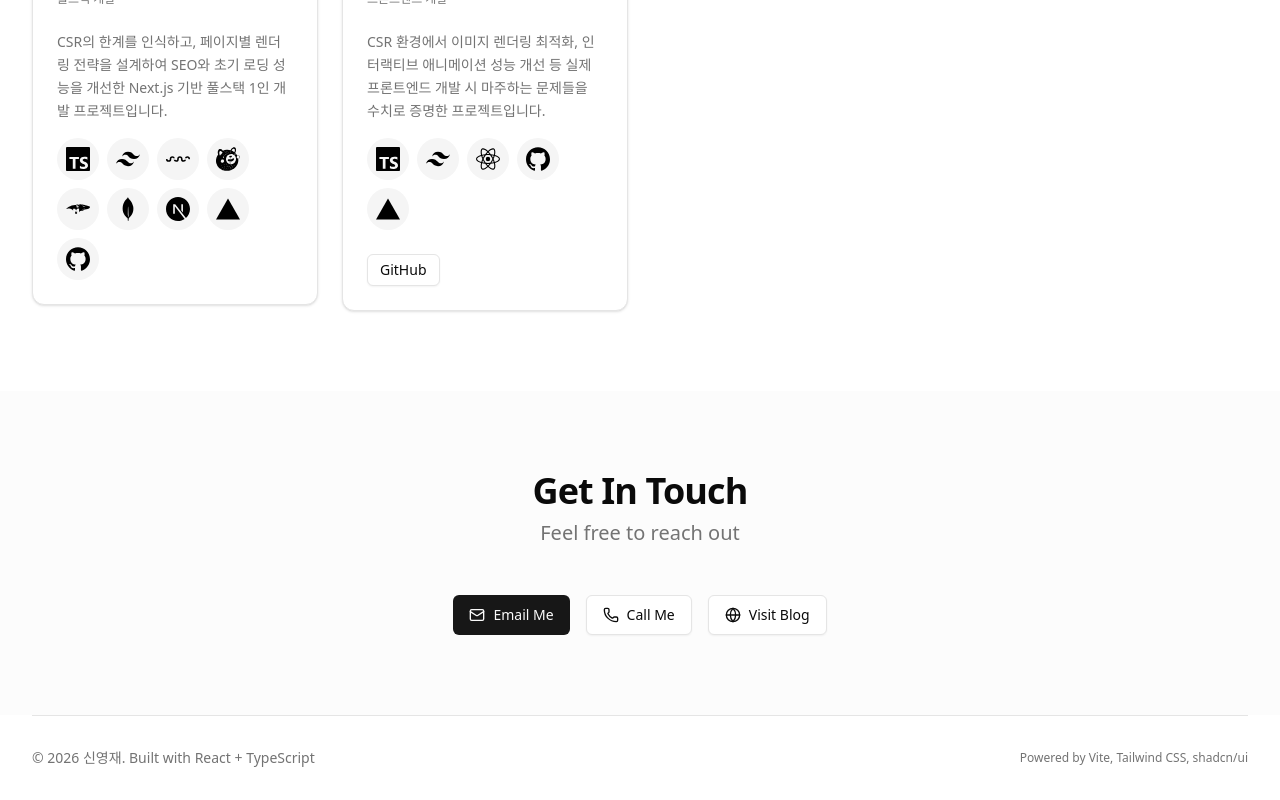
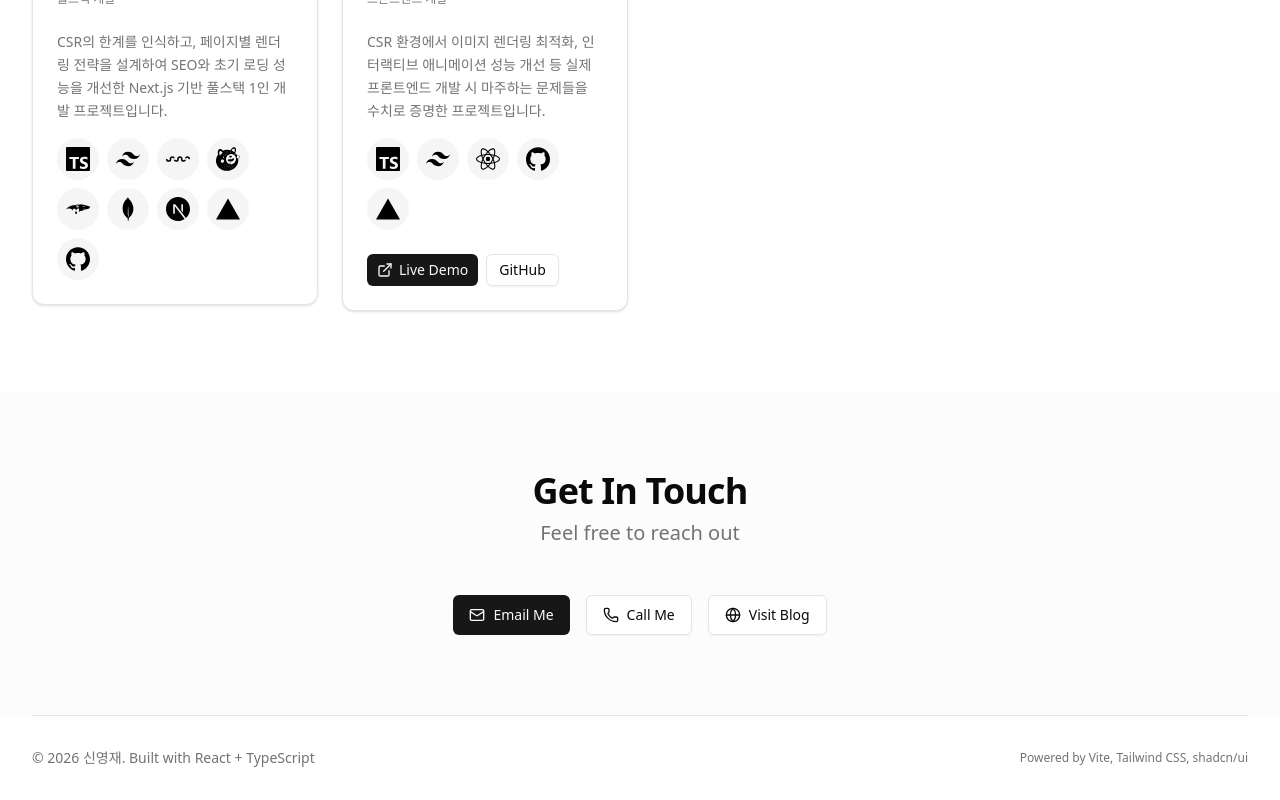
Before and after one commit to rhsiddlsidhd/portfolio2026, a React (Vite) app: page / in a window 1280 px wide. Shown: the part 2125-2925 px from the top of the page. Built offline with nearby package versions, Linux system fonts and the light colour scheme.

Commit message:
feat(project): update deploy URL and refine project detail UI

```diff
--- a/src/data/projects.json
+++ b/src/data/projects.json
@@ -52,7 +52,7 @@
     "description": "CSR 환경에서 이미지 렌더링 최적화, 인터랙티브 애니메이션 성능 개선 등 실제 프론트엔드 개발 시 마주하는 문제들을 수치로 증명한 프로젝트입니다.",
     "skills": ["typescript", "tailwindcss", "react", "github", "vercel"],
     "thumbnailUrl": "/images/projects/Portfolio2026/webp/Portfolio2026_1280w.webp",
-    "deployUrl": null,
+    "deployUrl": "https://portfolio2026-2nbc.vercel.app/",
     "githubUrl": "https://github.com/rhsiddlsidhd/portfolio2026",
     "startDate": "2026-01-10",
     "endDate": null,
--- a/src/pages/Project.tsx
+++ b/src/pages/Project.tsx
@@ -85,7 +85,7 @@ const Project = () => {
         {/* 스크롤 영역 */}
         <div className="flex-1 overflow-y-auto">
           {/* 썸네일 + name overlay */}
-          {project.thumbnailUrl ? (
+
             <div className="relative">
               <picture>
                 <source
@@ -120,7 +120,7 @@ const Project = () => {
                 {project.title}
               </span>
             </div>
-          ) : null}
+
 
           <div className="space-y-6 p-4 sm:p-6">
             {/* 제목 + 설명 */}
@@ -128,7 +128,7 @@ const Project = () => {
               <div className="text-primary flex items-center gap-2 text-sm font-semibold tracking-wider uppercase">
                 <Target className="h-4 w-4" />
                 <span>Overview</span>
-                <Badge variant="secondary">{project.name}</Badge>
+                <Badge variant="outline">{project.name}</Badge>
               </div>
               <p className="text-muted-foreground text-sm leading-relaxed">
                 {project.description}
```
